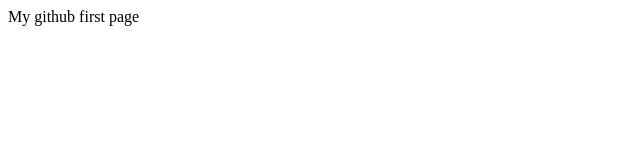
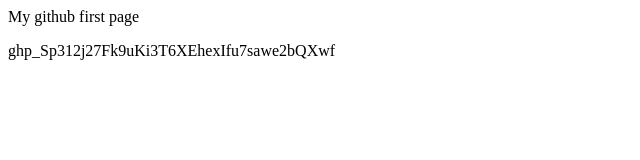
Before and after one commit to Bethuelos/first, a plain HTML site: page index.html in a window 1280 px wide. Shown: the whole page, without its empty margins (0-640 px from the left). Drawn offline with Linux system fonts and the light colour scheme.

Commit message:
modified version2

```diff
--- a/index.html
+++ b/index.html
@@ -4,5 +4,6 @@
     </head>
     <body>
         <p>My github first page</p>
+        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
     </body>
 </html>
```
